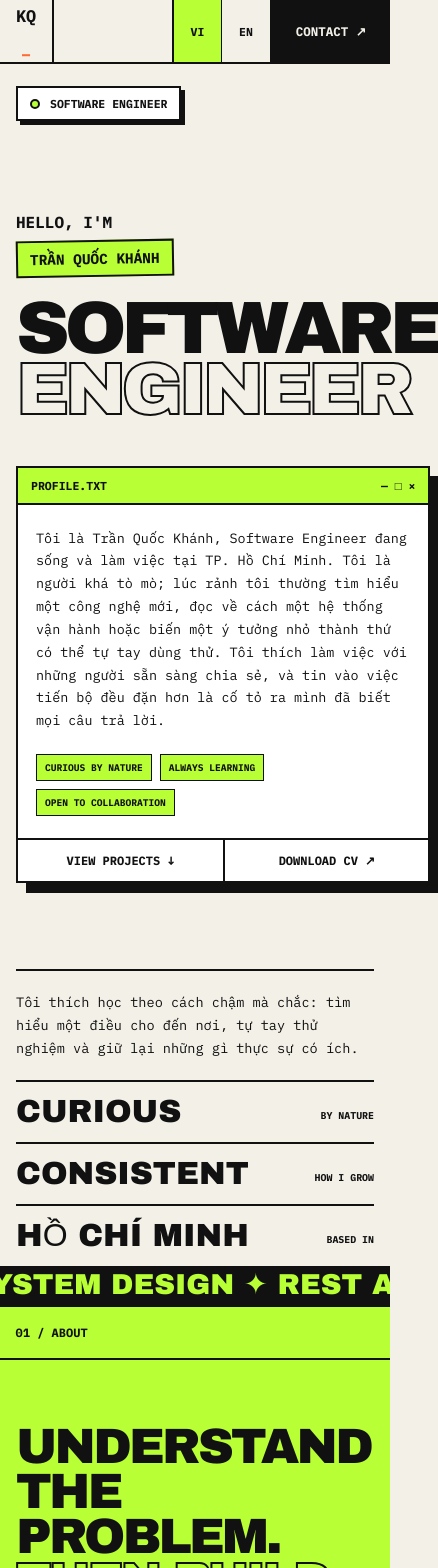
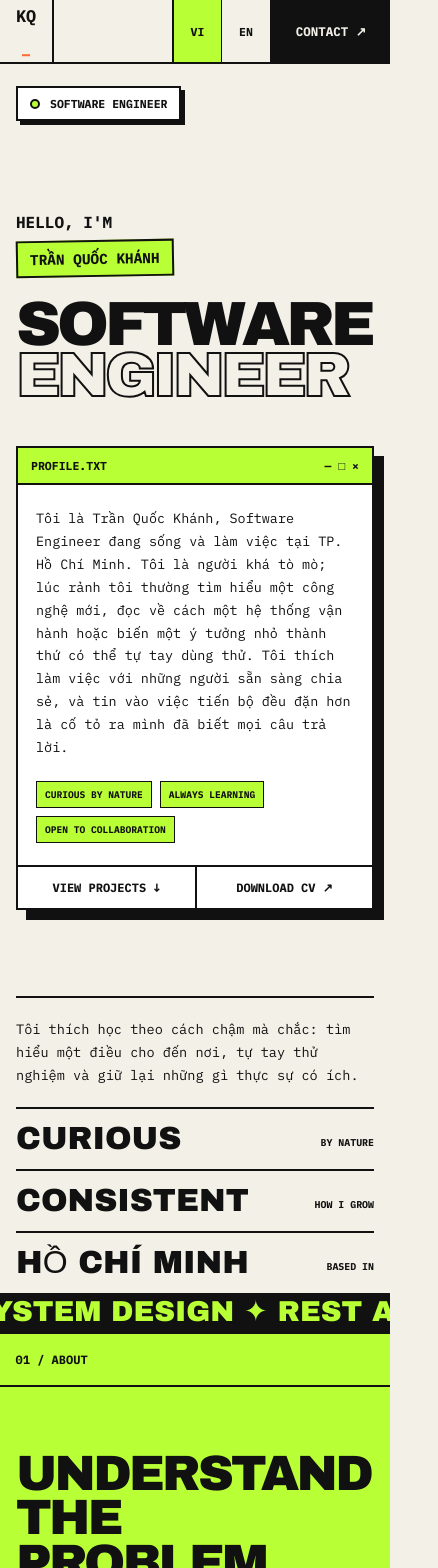
Before and after one commit to Trqkhanh17/Portfolio, a Next.js app: page / in a window 390 px wide. Shown: the top 1568 px of the page, 438 px wide, since content can reach past the window. Built offline with nearby package versions, Linux system fonts and the light colour scheme.

Commit message:
Fix mobile experience timeline layout

```diff
--- a/app/globals.css
+++ b/app/globals.css
@@ -157,8 +157,9 @@ footer { display: flex; justify-content: space-between; gap: 20px; padding: 24px
 @media (max-width: 980px) {
   .nav-menu { display: none; }
   .language-switch { margin-left: auto; }
-  .hero-grid { grid-template-columns: 1fr; gap: 45px; }
-  .hero-card { max-width: 600px; }
+  .hero-grid { grid-template-columns: minmax(0, 1fr); gap: 45px; }
+  .hero-main, .hero-card { min-width: 0; }
+  .hero-card { width: 100%; max-width: 600px; }
   .hero-bottom { grid-template-columns: 1fr; }
   .quick-facts { border-left: 0; border-top: var(--line); }
   .section { grid-template-columns: 1fr; }
@@ -177,8 +178,8 @@ footer { display: flex; justify-content: space-between; gap: 20px; padding: 24px
   .contact-button { min-width: 120px; padding: 0 12px; }
   .hero { min-height: auto; padding: 22px 16px 0; }
   .hero-grid { margin: 55px 0 42px; }
-  .hero h1 { font-size: clamp(3.7rem, 19vw, 6rem); }
-  .hero-card { margin-right: 8px; }
+  .hero h1 { font-size: clamp(2.9rem, 16vw, 5.2rem); }
+  .hero-card { margin-right: 0; }
   .hero-bottom > p { padding: 20px 0; }
   .quick-facts { grid-template-columns: 1fr; }
   .quick-facts div + div { border-left: 0; border-top: var(--line); }
@@ -188,8 +189,28 @@ footer { display: flex; justify-content: space-between; gap: 20px; padding: 24px
   .about-grid, .stack-grid { grid-template-columns: 1fr; }
   .section-title-row { display: block; margin-bottom: 38px; }
   .section-title-row p { margin-top: 24px; }
-  .timeline-item { grid-template-columns: 40px 1fr; gap: 16px; }
-  .timeline-date { grid-column: 2; grid-row: 1; justify-self: end; }
+  .timeline-item {
+    grid-template-columns: 1fr auto;
+    column-gap: 16px;
+    row-gap: 24px;
+    padding: 24px 0 30px;
+  }
+  .timeline-number { grid-column: 1; grid-row: 1; }
+  .timeline-date {
+    grid-column: 2;
+    grid-row: 1;
+    justify-self: end;
+    white-space: nowrap;
+  }
+  .timeline-item > div {
+    grid-column: 1 / -1;
+    grid-row: 2;
+    min-width: 0;
+  }
+  .timeline-item h3 { font-size: clamp(2rem, 9vw, 3rem); }
+  .experience-stack { margin: 18px 0 22px; }
+  .experience-bullets { margin-top: 18px; padding-left: 18px; }
+  .experience-bullets li { padding-left: 2px; overflow-wrap: break-word; }
   .education-row { grid-template-columns: 1fr; gap: 12px; }
   .project-preview { min-height: 170px; }
   .project-details { padding: 24px 18px; }
```
